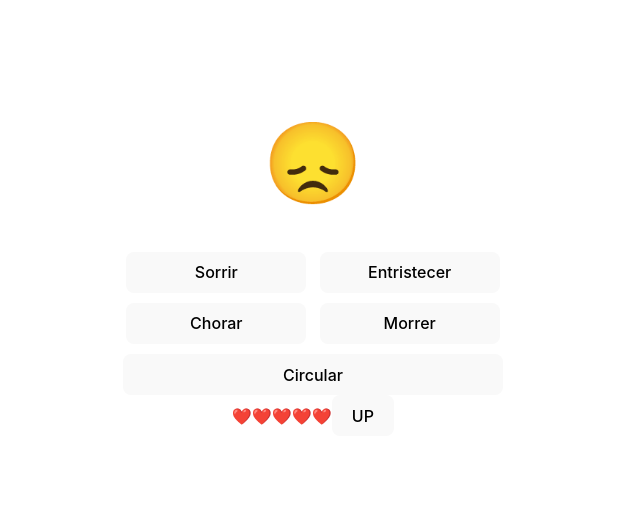
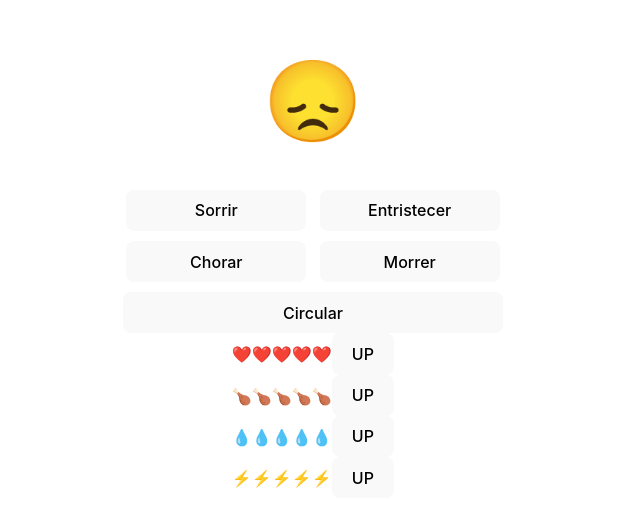
Before and after one commit to ufjf-dcc207/ufjf-dcc207-2024-3-a-atv06-VanessaTrajano, a React (Vite) app: page / in a window 1280 px wide. Shown: the part 146-672 px from the top of the page, without its empty margins (327-967 px from the left). Built offline with nearby package versions, Linux system fonts and the light colour scheme.

Commit message:
Adiciona todos as categorias nos emojis

```diff
--- a/src/Emoji.tsx
+++ b/src/Emoji.tsx
@@ -9,6 +9,7 @@ const EMOJIS = new Map<string, string>([
   ["crying", "😭"],
   ["dead", "😵"],
 ]);
+const categorias:Array<string> = ["❤️", "🍗", "💧", "⚡"]
 
 export default function Emoji() {
   const [situacao, setSituacao] = useState("sad");
@@ -54,7 +55,9 @@ export default function Emoji() {
           Circular
         </button>
       </div>
-      <Contador emoji = "❤️"/>
+      {categorias.map((emoji) =>(
+        <Contador emoji = {emoji}/>
+      ))}
     </div>
   );
 }
```
